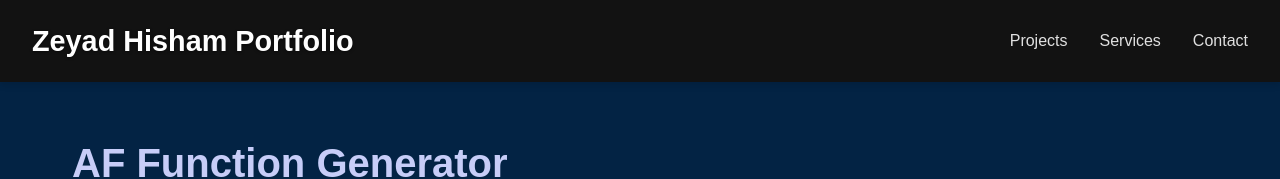
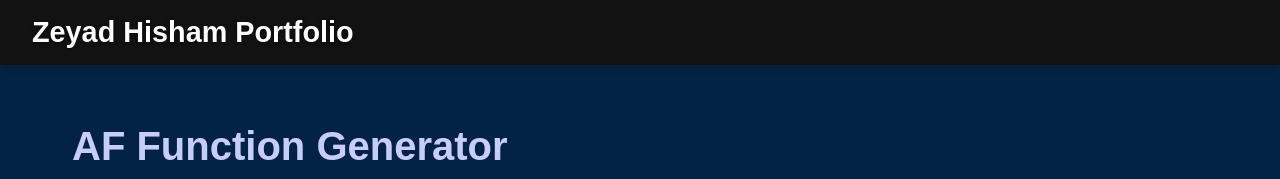
Before and after one commit to islam-aref/zeyadportfolio, a React (Create React App) app: page /projects/Project1 in a window 1280 px wide. Shown: the top 179 px of the page. Built offline with nearby package versions, Linux system fonts and the light colour scheme.

Commit message:
Update Header.js

```diff
--- a/src/components/Header/Header.js
+++ b/src/components/Header/Header.js
@@ -12,29 +12,7 @@ const Header = () => {
     <header className={styles.header}>
       <div className={styles.logo}>Zeyad Hisham Portfolio</div>
 
-      {/* Mobile Hamburger Menu */}
-      <button
-        className={styles.menuButton}
-        onClick={toggleMenu}
-        aria-label="Toggle menu"
-      >
-        <span className={styles.menuIcon}></span>
-      </button>
 
-      {/* Desktop & Mobile Navigation */}
-      <nav className={`${styles.nav} ${isMenuOpen ? styles.navOpen : ""}`}>
-        <ul>
-          <li>
-            <a href="#projects">Projects</a>
-          </li>
-          <li>
-            <a href="#services">Services</a>
-          </li>
-          <li>
-            <a href="#footer">Contact</a>
-          </li>
-        </ul>
-      </nav>
     </header>
   );
 };
```
